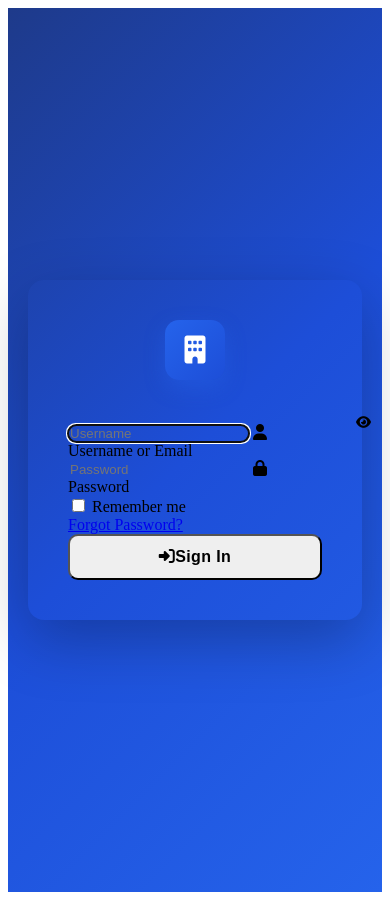
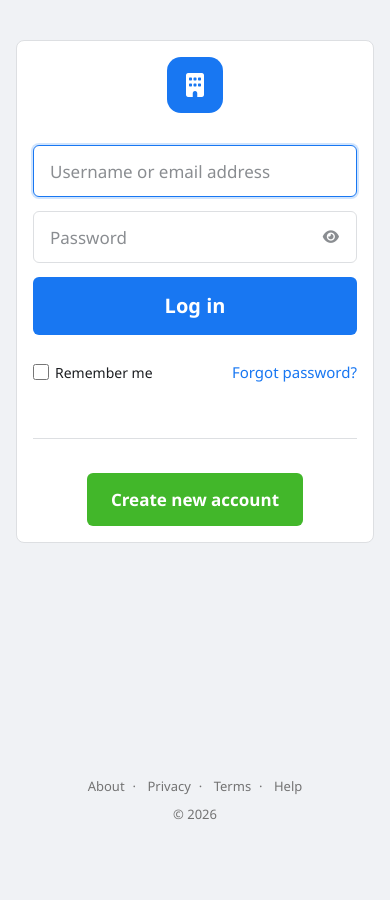
Before and after one commit to mianshoaiblhr/hrms-platform, a PHP site: template resources/views/auth/login.php in a window 390 px wide. After the commit the page ends 820 px from the top, so only its background shows below. Run offline with PHP 8.4, Linux system fonts and the light colour scheme; the template is opened without the code that fills it, so the values that code supplies are empty.

Commit message:
Redesign login page with Facebook color scheme
- Background: #F0F2F5 (Facebook gray)
- Card: white, 8px radius, Facebook-style shadow
- Primary blue: #1877F2 (exact Facebook blue)
- Two-column layout on desktop: brand left, form right
- Mobile: centered card with logo
- Green 'Create account' button (#42B72A)
- Clean inputs with blue focus ring
- Footer links matching Facebook style

```diff
--- a/resources/views/auth/login.php
+++ b/resources/views/auth/login.php
@@ -1,54 +1,69 @@
 <?php
-$pageTitle = 'Login';
-$subtitle  = 'Sign in to your account';
+$pageTitle = 'Log In';
 ob_start();
 ?>
-<form method="POST" action="/login" id="loginForm">
+
+<form method="POST" action="/login" id="loginForm" style="display:flex;flex-direction:column;gap:14px">
   <?= csrf_field() ?>
 
-  <div class="form-floating mb-3">
-    <input type="text" class="form-control" id="username" name="username"
-           placeholder="Username" value="<?= e($_POST['username'] ?? '') ?>"
-           autocomplete="username" required autofocus>
-    <label for="username"><i class="fas fa-user me-1"></i>Username or Email</label>
-  </div>
+  <input
+    type="text"
+    name="username"
+    class="fb-input"
+    placeholder="Username or email address"
+    value="<?= e($_POST['username'] ?? '') ?>"
+    autocomplete="username"
+    required
+    autofocus
+  >
 
-  <div class="form-floating mb-3 position-relative">
-    <input type="password" class="form-control" id="password" name="password"
-           placeholder="Password" autocomplete="current-password" required>
-    <label for="password"><i class="fas fa-lock me-1"></i>Password</label>
-    <button type="button" class="btn-toggle-pw" onclick="togglePassword()" title="Show/Hide">
-      <i class="fas fa-eye" id="pwIcon"></i>
+  <div class="pw-wrap">
+    <input
+      type="password"
+      name="password"
+      id="fb-pw"
+      class="fb-input"
+      placeholder="Password"
+      autocomplete="current-password"
+      required
+    >
+    <button type="button" class="pw-toggle" onclick="togglePw()" title="Show password">
+      <i class="fas fa-eye" id="pw-icon"></i>
     </button>
   </div>
 
-  <div class="d-flex justify-content-between align-items-center mb-4">
-    <div class="form-check">
-      <input class="form-check-input" type="checkbox" id="remember" name="remember" value="1">
-      <label class="form-check-label small" for="remember">Remember me</label>
-    </div>
-    <a href="/forgot-password" class="text-primary text-decoration-none small fw-semibold">Forgot Password?</a>
+  <button type="submit" class="fb-btn" id="loginBtn">Log in</button>
+
+  <div class="fb-row">
+    <label class="fb-check">
+      <input type="checkbox" name="remember" value="1">
+      Remember me
+    </label>
+    <a href="/forgot-password" class="fb-link">Forgot password?</a>
   </div>
 
-  <button type="submit" class="btn btn-primary btn-auth" id="loginBtn">
-    <i class="fas fa-sign-in-alt me-2"></i>Sign In
-  </button>
+  <div class="fb-divider"></div>
+
+  <div style="text-align:center">
+    <a href="#" style="display:inline-block;padding:0">
+      <button type="button" class="fb-btn-new" style="padding:14px 24px;border-radius:6px">
+        Create new account
+      </button>
+    </a>
+  </div>
 </form>
 
-<style>
-.btn-toggle-pw{position:absolute;right:15px;top:50%;transform:translateY(-50%);background:none;border:none;color:var(--text-muted);cursor:pointer;z-index:10;padding:4px}
-</style>
 <script>
-function togglePassword() {
-  const inp = document.getElementById('password');
-  const ico = document.getElementById('pwIcon');
-  if (inp.type === 'password') { inp.type='text'; ico.className='fas fa-eye-slash'; }
-  else { inp.type='password'; ico.className='fas fa-eye'; }
+function togglePw(){
+  const f=document.getElementById('fb-pw');
+  const i=document.getElementById('pw-icon');
+  f.type=f.type==='password'?'text':'password';
+  i.className=f.type==='password'?'fas fa-eye':'fas fa-eye-slash';
 }
-document.getElementById('loginForm').addEventListener('submit', function() {
-  const btn = document.getElementById('loginBtn');
-  btn.disabled = true;
-  btn.innerHTML = '<span class="spinner-border spinner-border-sm me-2"></span>Signing in...';
+document.getElementById('loginForm').addEventListener('submit',function(){
+  const btn=document.getElementById('loginBtn');
+  btn.disabled=true;
+  btn.innerHTML='<i class="fas fa-spinner fa-spin me-1"></i> Logging in...';
 });
 </script>
 
--- a/resources/views/layouts/auth.php
+++ b/resources/views/layouts/auth.php
@@ -1,44 +1,125 @@
 <!DOCTYPE html>
-<html lang="en" data-theme="light">
+<html lang="en">
 <head>
 <meta charset="UTF-8">
 <meta name="viewport" content="width=device-width, initial-scale=1.0">
-<title><?= isset($pageTitle) ? e($pageTitle) . ' — ' : '' ?><?= e(env('APP_NAME','HRMS')) ?></title>
-<link rel="stylesheet" href="<?= asset('css/app.css') ?>">
+<title><?= isset($pageTitle) ? e($pageTitle).' — ' : '' ?><?= e(env('APP_NAME','HRMS')) ?></title>
 <link rel="stylesheet" href="https://cdnjs.cloudflare.com/ajax/libs/font-awesome/6.5.0/css/all.min.css">
+<link rel="stylesheet" href="https://cdn.jsdelivr.net/npm/bootstrap@5.3.2/dist/css/bootstrap.min.css">
 <style>
-.auth-wrapper{min-height:100vh;display:flex;align-items:center;justify-content:center;background:linear-gradient(135deg,#1e3a8a 0%,#1d4ed8 50%,#2563eb 100%);padding:20px}
-.auth-card{background:var(--bg-card);border-radius:16px;padding:2.5rem;width:100%;max-width:440px;box-shadow:0 20px 60px rgba(0,0,0,.25)}
-.auth-logo{text-align:center;margin-bottom:2rem}
-.auth-logo .logo-icon{width:60px;height:60px;background:linear-gradient(135deg,#2563eb,#1d4ed8);border-radius:14px;display:inline-flex;align-items:center;justify-content:center;margin-bottom:.75rem;box-shadow:0 8px 20px rgba(37,99,235,.4)}
-.auth-logo .logo-icon i{font-size:28px;color:#fff}
-.auth-logo h1{font-size:1.5rem;font-weight:700;color:var(--text-primary);margin:0 0 .25rem}
-.auth-logo p{font-size:.85rem;color:var(--text-muted)}
-.form-floating>.form-control{border-radius:10px;border:2px solid var(--border-color);background:var(--bg-input)}
-.form-floating>.form-control:focus{border-color:#2563eb;box-shadow:0 0 0 3px rgba(37,99,235,.15)}
-.btn-auth{width:100%;padding:.75rem;border-radius:10px;font-size:1rem;font-weight:600;letter-spacing:.025em}
-.alert{border-radius:10px;border:none;font-size:.9rem}
+  *{box-sizing:border-box;margin:0;padding:0}
+  body{min-height:100vh;background:#f0f2f5;font-family:'Segoe UI',Helvetica,Arial,sans-serif;display:flex;flex-direction:column}
+
+  /* ── Page wrapper ── */
+  .fb-wrap{flex:1;display:flex;align-items:center;justify-content:center;padding:20px 16px;gap:32px;max-width:980px;margin:0 auto;width:100%}
+
+  /* ── Left brand panel ── */
+  .fb-brand{flex:1;padding-bottom:60px;display:none}
+  .fb-brand .logo{font-size:2.1rem;font-weight:900;color:#1877f2;letter-spacing:-1px;margin-bottom:16px;display:flex;align-items:center;gap:12px}
+  .fb-brand .logo i{background:#1877f2;color:#fff;width:52px;height:52px;border-radius:12px;display:flex;align-items:center;justify-content:center;font-size:22px;flex-shrink:0}
+  .fb-brand h2{font-size:1.65rem;font-weight:400;color:#1c1e21;line-height:1.4}
+
+  /* ── Right card ── */
+  .fb-card{background:#fff;border-radius:8px;box-shadow:0 2px 4px rgba(0,0,0,.1),0 8px 16px rgba(0,0,0,.1);padding:20px;width:100%;max-width:396px}
+
+  /* ── Inputs ── */
+  .fb-input{width:100%;height:52px;padding:14px 16px;border:1px solid #dddfe2;border-radius:6px;font-size:1.0625rem;color:#1c1e21;background:#fff;outline:none;transition:border-color .1s}
+  .fb-input:focus{border-color:#1877f2;box-shadow:0 0 0 2px rgba(24,119,242,.2)}
+  .fb-input::placeholder{color:#8a8d91}
+
+  /* ── Login button ── */
+  .fb-btn{width:100%;background:#1877f2;color:#fff;border:none;border-radius:6px;font-size:1.25rem;font-weight:700;padding:14px;cursor:pointer;transition:background .1s}
+  .fb-btn:hover{background:#166fe5}
+  .fb-btn:active{background:#1464d8}
+  .fb-btn:disabled{opacity:.7;cursor:not-allowed}
+
+  /* ── Links ── */
+  .fb-link{color:#1877f2;text-decoration:none;font-size:.9375rem}
+  .fb-link:hover{text-decoration:underline}
+
+  /* ── Divider ── */
+  .fb-divider{height:1px;background:#dddfe2;margin:20px 0}
+
+  /* ── Create account button ── */
+  .fb-btn-new{background:#42b72a;color:#fff;border:none;border-radius:6px;font-size:1.0625rem;font-weight:700;padding:14px 16px;cursor:pointer;transition:background .1s}
+  .fb-btn-new:hover{background:#36a420}
+
+  /* ── Alerts ── */
+  .fb-alert{padding:10px 14px;border-radius:6px;font-size:.9rem;margin-bottom:14px;border-left:4px solid}
+  .fb-alert.error{background:#fff0f0;border-color:#fa3e3e;color:#c0392b}
+  .fb-alert.success{background:#f0fff4;border-color:#42b72a;color:#1e7e34}
+
+  /* ── Footer ── */
+  .fb-footer{text-align:center;font-size:.8125rem;color:#737373;padding:20px 16px}
+  .fb-footer a{color:#737373;text-decoration:none;margin:0 4px}
+  .fb-footer a:hover{text-decoration:underline}
+  .fb-footer-dot{margin:0 4px}
+
+  /* ── Password toggle ── */
+  .pw-wrap{position:relative}
+  .pw-toggle{position:absolute;right:14px;top:50%;transform:translateY(-50%);background:none;border:none;color:#8a8d91;cursor:pointer;font-size:.9rem;padding:4px}
+
+  /* ── Remember + forgot row ── */
+  .fb-row{display:flex;align-items:center;justify-content:space-between;margin:12px 0 20px}
+  .fb-check{display:flex;align-items:center;gap:6px;font-size:.875rem;color:#1c1e21;cursor:pointer}
+  .fb-check input{width:16px;height:16px;cursor:pointer;accent-color:#1877f2}
+
+  /* ── Desktop: show brand panel ── */
+  @media(min-width:768px){
+    .fb-brand{display:block}
+    .fb-card{padding:20px 24px 28px}
+  }
+
+  /* ── Mobile card ── */
+  @media(max-width:767px){
+    .fb-wrap{padding-top:40px;align-items:flex-start}
+    .fb-card{box-shadow:none;border:1px solid #dddfe2;padding:16px}
+    .mobile-logo{text-align:center;margin-bottom:24px}
+    .mobile-logo i{background:#1877f2;color:#fff;width:56px;height:56px;border-radius:14px;display:inline-flex;align-items:center;justify-content:center;font-size:24px;margin-bottom:8px}
+    .mobile-logo h1{font-size:1.25rem;font-weight:700;color:#1877f2}
+  }
+  @media(min-width:768px){.mobile-logo{display:none}}
 </style>
 </head>
 <body>
-<div class="auth-wrapper">
-  <div class="auth-card">
-    <div class="auth-logo">
-      <div class="logo-icon"><i class="fas fa-building"></i></div>
-      <h1><?= e(env('APP_NAME','Enterprise HRMS')) ?></h1>
-      <p><?= isset($subtitle) ? e($subtitle) : 'Secure Human Resource Management' ?></p>
+
+<div class="fb-wrap">
+  <!-- Left: Brand (desktop only) -->
+  <div class="fb-brand">
+    <div class="logo"><i class="fas fa-building"></i><?= e(env('APP_NAME','HRMS')) ?></div>
+    <h2>Connect your team,<br>streamline your workforce<br>management.</h2>
+  </div>
+
+  <!-- Right: Card -->
+  <div class="fb-card">
+    <!-- Mobile logo -->
+    <div class="mobile-logo">
+      <div><i class="fas fa-building"></i></div>
+      <h1><?= e(env('APP_NAME','HRMS')) ?></h1>
     </div>
 
+    <?php if ($flash = \App\Core\Session::getFlash('error')): ?>
+      <div class="fb-alert error"><i class="fas fa-exclamation-circle me-1"></i><?= e($flash) ?></div>
+    <?php endif; ?>
     <?php if ($flash = \App\Core\Session::getFlash('success')): ?>
-      <div class="alert alert-success"><i class="fas fa-check-circle me-2"></i><?= e($flash) ?></div>
-    <?php endif; ?>
-    <?php if ($flash = \App\Core\Session::getFlash('error')): ?>
-      <div class="alert alert-danger"><i class="fas fa-exclamation-circle me-2"></i><?= e($flash) ?></div>
+      <div class="fb-alert success"><i class="fas fa-check-circle me-1"></i><?= e($flash) ?></div>
     <?php endif; ?>
 
     <?= $content ?? '' ?>
   </div>
 </div>
-<script src="https://cdnjs.cloudflare.com/ajax/libs/bootstrap/5.3.2/js/bootstrap.bundle.min.js"></script>
+
+<!-- Footer links -->
+<div class="fb-footer">
+  <div style="margin-bottom:8px">
+    <a href="#">About</a><span class="fb-footer-dot">·</span>
+    <a href="#">Privacy</a><span class="fb-footer-dot">·</span>
+    <a href="#">Terms</a><span class="fb-footer-dot">·</span>
+    <a href="#">Help</a>
+  </div>
+  <div><?= e(env('APP_NAME','HRMS')) ?> &copy; <?= date('Y') ?></div>
+</div>
+
+<script src="https://cdn.jsdelivr.net/npm/bootstrap@5.3.2/dist/js/bootstrap.bundle.min.js"></script>
 </body>
 </html>
```
